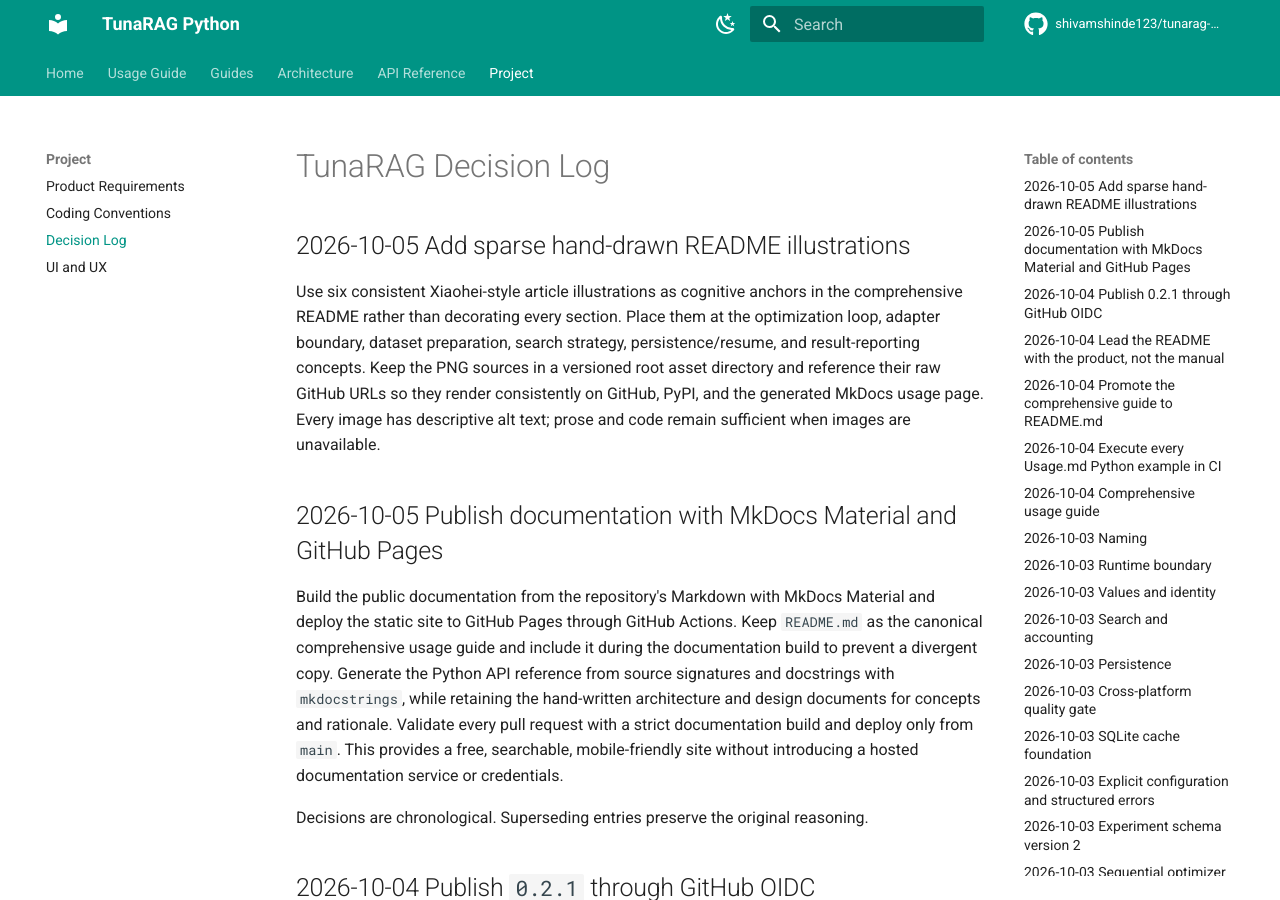
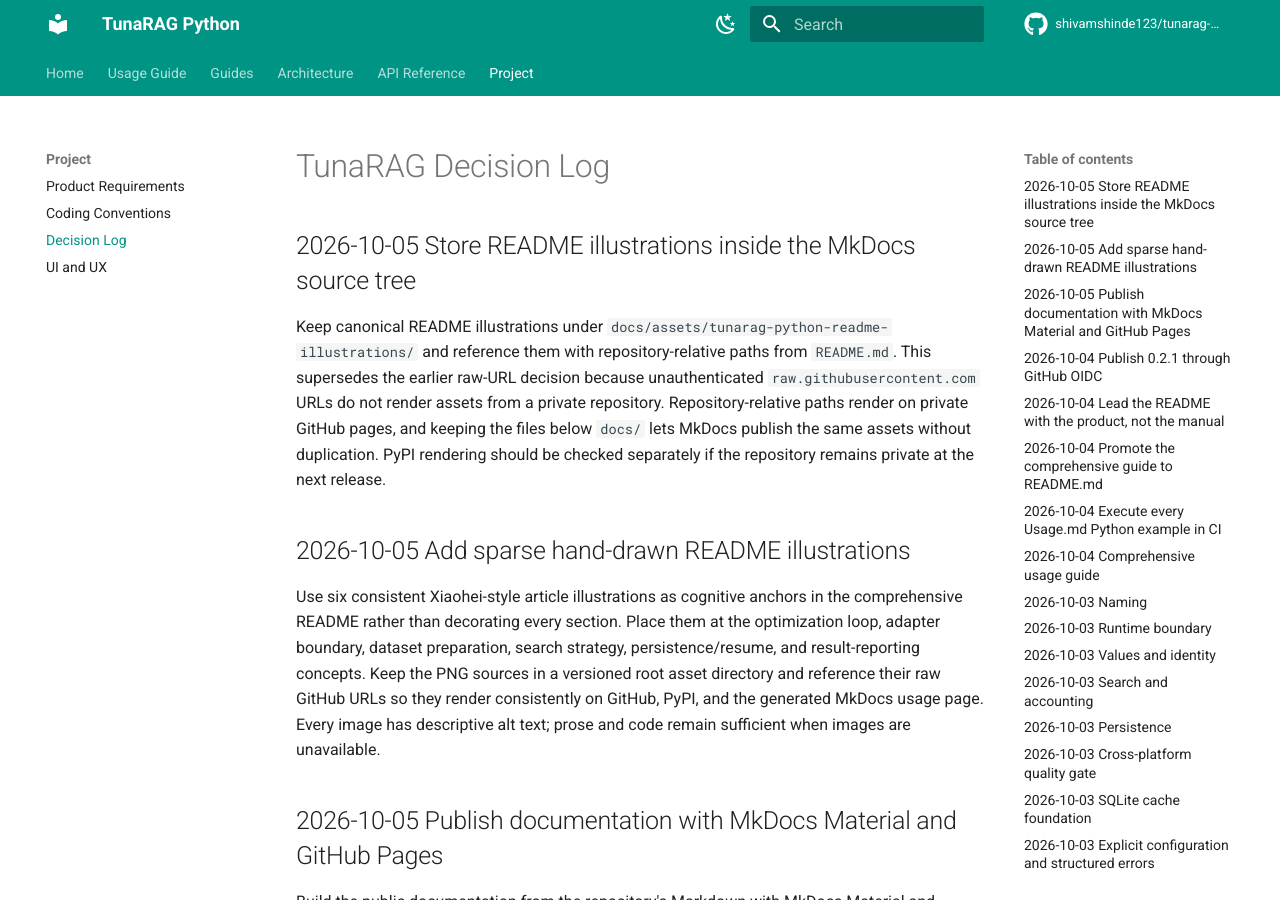
Before and after one commit to shivamshinde123/tunarag-python, an MkDocs documentation site: the page built from docs/decision.md, in a window 1280 px wide and 900 px high. Built offline with MkDocs 1.6.1 and Material for MkDocs 9.7.7, drawn with Linux system fonts in a browser that asks for light colours; comment, search, counter and statistics services are not loaded.

Commit message:
fix: render README illustrations privately

```diff
--- a/docs/decision.md
+++ b/docs/decision.md
@@ -1,4 +1,13 @@
 # TunaRAG Decision Log
+
+## 2026-10-05 Store README illustrations inside the MkDocs source tree
+
+Keep canonical README illustrations under `docs/assets/tunarag-python-readme-illustrations/` and
+reference them with repository-relative paths from `README.md`. This supersedes the earlier raw-URL
+decision because unauthenticated `raw.githubusercontent.com` URLs do not render assets from a
+private repository. Repository-relative paths render on private GitHub pages, and keeping the files
+below `docs/` lets MkDocs publish the same assets without duplication. PyPI rendering should be
+checked separately if the repository remains private at the next release.
 
 ## 2026-10-05 Add sparse hand-drawn README illustrations
 
```
Also changed, not shown: README.md (+6 -6 lines), docs/file-folder-structure.md (+3 -2 lines), assets/tunarag-python-readme-illustrations/02-rag-adapter-boundary.png (deleted), assets/tunarag-python-readme-illustrations/03-dataset-preparation.png (deleted), assets/tunarag-python-readme-illustrations/04-search-strategies.png (deleted), assets/tunarag-python-readme-illustrations/05-persistence-and-resume.png (deleted), assets/tunarag-python-readme-illustrations/06-results-and-reports.png (deleted), docs/assets/tunarag-python-readme-illustrations/01-optimization-loop.png (renamed from assets/tunarag-python-readme-illustrations/01-optimization-loop.png), 6 other files.
